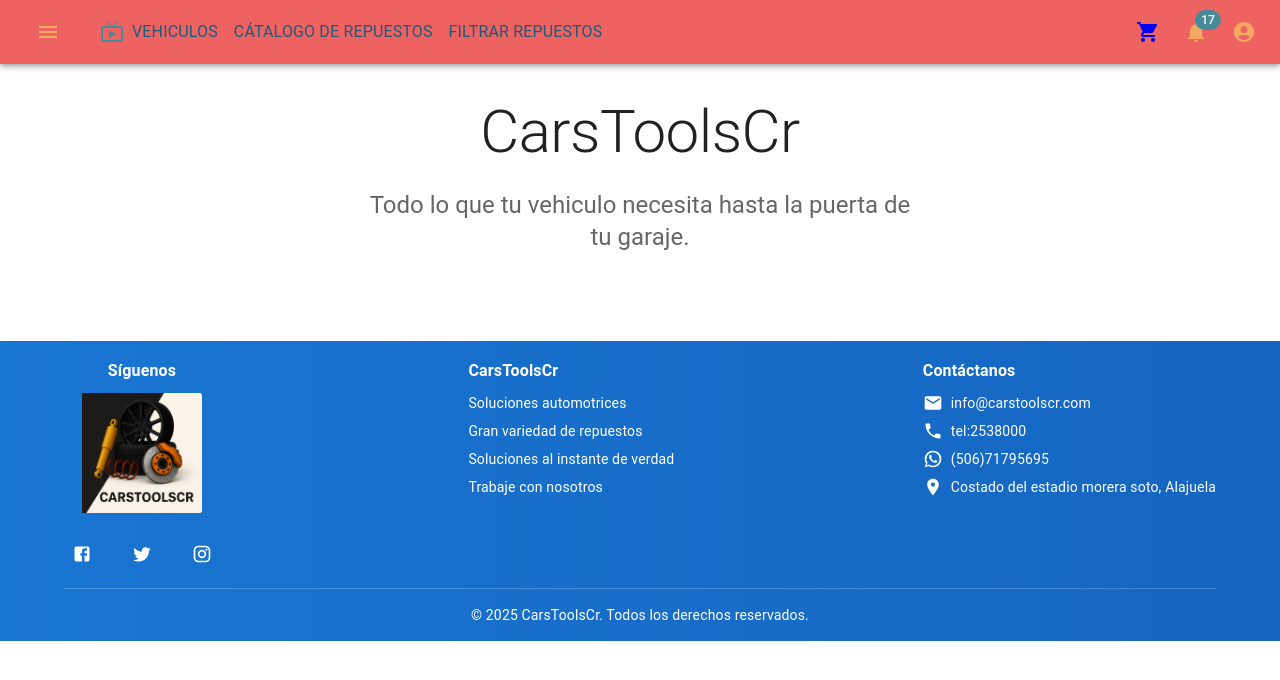
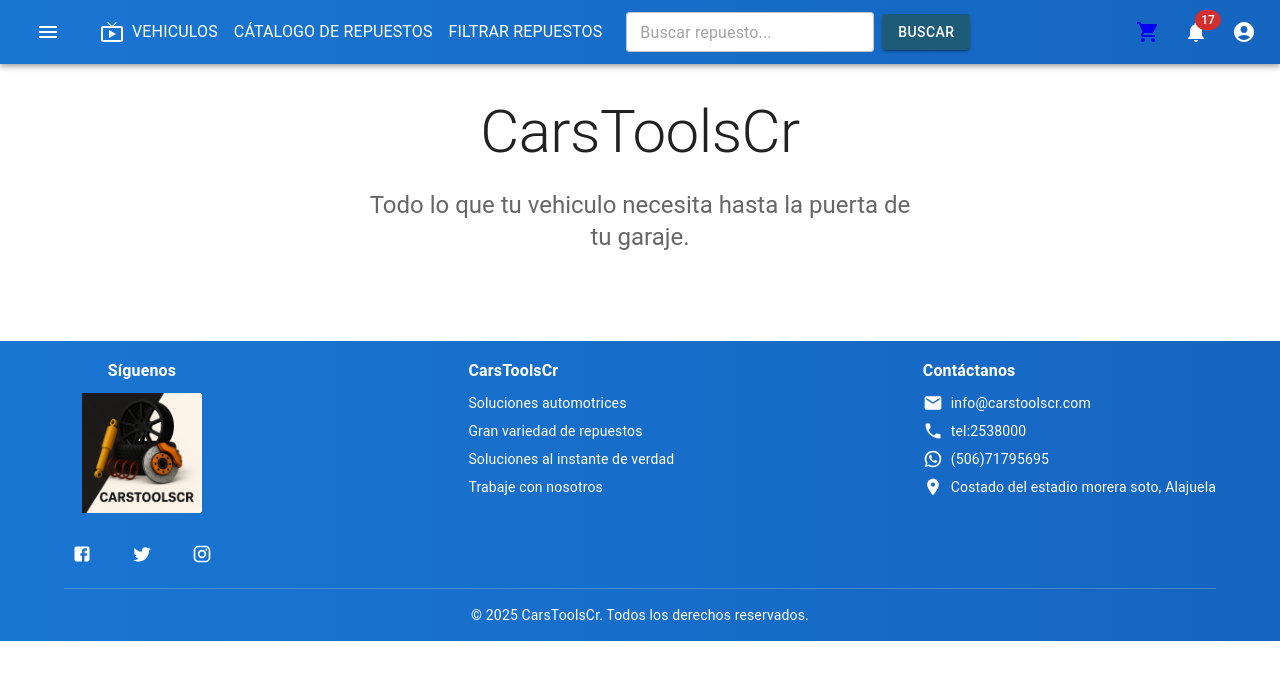
Before and after one commit to MZJeey/CarsToolsCr, a React (Vite) app in the folder appShopTools/: page / in a window 1280 px wide. Shown: the top 680 px of the page. Built offline with nearby package versions, Linux system fonts and the light colour scheme.

Commit message:
Se actualizo el header

```diff
--- a/appShopTools/index.html
+++ b/appShopTools/index.html
@@ -4,7 +4,7 @@
     <meta charset="UTF-8" />
 
     <meta name="viewport" content="width=device-width, initial-scale=1.0" />
-    <link rel="icon" href="public/logoCarsTools.jpg" />
+    <link rel="icon" href="/logoCarsTools.jpg" />
     <title>CarsToolsCr</title>
   </head>
   <body>
--- a/appShopTools/src/components/Layout/Header.jsx
+++ b/appShopTools/src/components/Layout/Header.jsx
@@ -1,196 +1,176 @@
 import { useContext, useEffect, useState } from "react";
-import AppBar from "@mui/material/AppBar";
-import Box from "@mui/material/Box";
-import Toolbar from "@mui/material/Toolbar";
-import Typography from "@mui/material/Typography";
-import Button from "@mui/material/Button";
-import IconButton from "@mui/material/IconButton";
+import {
+  AppBar,
+  Box,
+  Toolbar,
+  Typography,
+  Button,
+  IconButton,
+  Menu,
+  MenuItem,
+  Badge,
+  Tooltip,
+  TextField,
+} from "@mui/material";
 import MenuIcon from "@mui/icons-material/Menu";
-import { Menu, MenuItem } from "@mui/material";
-import { Link } from "react-router-dom";
-import Badge from "@mui/material/Badge";
 import ShoppingCartIcon from "@mui/icons-material/ShoppingCart";
 import AccountCircle from "@mui/icons-material/AccountCircle";
 import NotificationsIcon from "@mui/icons-material/Notifications";
 import MoreIcon from "@mui/icons-material/MoreVert";
 import LiveTvIcon from "@mui/icons-material/LiveTv";
-import Tooltip from "@mui/material/Tooltip";
+import { Link, useNavigate } from "react-router-dom";
 import { useCart } from "../../hooks/useCart";
 import { UserContext } from "../../context/UserContext";
 
 export default function Header() {
-  //Obtener usuario
-  const {user, decodeToken,autorize}= useContext(UserContext)
-  const [userData,setUserData]=useState(decodeToken())
-  useEffect(()=>{setUserData(decodeToken())},[user])
+  const { user, decodeToken, autorize } = useContext(UserContext);
+  const [userData, setUserData] = useState(decodeToken());
 
-  const {cart, getCountItems}=useCart()
-  //Gestión menu usuario
+  useEffect(() => {
+    setUserData(decodeToken());
+  }, [user]);
+
+  const { cart, getCountItems } = useCart();
+  const navigate = useNavigate();
+
   const [anchorElUser, setAnchorEl] = useState(null);
-  //Gestión menu opciones
   const [mobileOpcionesAnchorEl, setMobileMoreAnchorEl] = useState(null);
-  //Booleano Menu opciones responsivo
+  const [anchorElPrincipal, setAnchorElPrincipal] = useState(null);
+
   const isMobileOpcionesMenuOpen = Boolean(mobileOpcionesAnchorEl);
-  //Gestión menu principal
-  const [anchorElPrincipal, setAnchorElPrincipal] = useState(null);
-  //Abierto menu usuario
-  const handleUserMenuOpen = (event) => {
-    setAnchorEl(event.currentTarget);
-  };
-  //Cerrado menu usuario
+
+  const handleUserMenuOpen = (event) => setAnchorEl(event.currentTarget);
   const handleUserMenuClose = () => {
     setAnchorEl(null);
     handleOpcionesMenuClose();
   };
-  //Abierto menu principal
-  const handleOpenPrincipalMenu = (event) => {
+  const handleOpenPrincipalMenu = (event) =>
     setAnchorElPrincipal(event.currentTarget);
+  const handleClosePrincipalMenu = () => setAnchorElPrincipal(null);
+  const handleOpcionesMenuOpen = (event) =>
+    setMobileMoreAnchorEl(event.currentTarget);
+  const handleOpcionesMenuClose = () => setMobileMoreAnchorEl(null);
+
+  const [searchQuery, setSearchQuery] = useState("");
+
+  const handleSearch = () => {
+    if (searchQuery.trim()) {
+      navigate(`/search?query=${encodeURIComponent(searchQuery)}`);
+    }
   };
-  //Cerrado menu principal
-  const handleClosePrincipalMenu = () => {
-    setAnchorElPrincipal(null);
-  };
-  //Abierto menu opciones
-  const handleOpcionesMenuOpen = (event) => {
-    setMobileMoreAnchorEl(event.currentTarget);
-  };
-  //Cerrado menu opciones
-  const handleOpcionesMenuClose = () => {
-    setMobileMoreAnchorEl(null);
-  };
-  //Lista enlaces menu usuario
+
   const userItems = [
     { name: "Login", link: "/user/login", login: false },
     { name: "Registrarse", link: "/user/create", login: false },
     { name: "Logout", link: "/user/logout", login: true },
   ];
-  //Lista enlaces menu principal
+
   const navItems = [
-    { name: "Vehiculos", link: "/movie",roles:null },
-    { name: "Cátalogo de Repuestos", link: "/catalog-movies/", roles:null },
-    { name: "Filtrar Repuestos", link: "/movie/filter", roles:null },
-    { name: "Mantenimiento Vehiculos", link: "/movie-table/", roles:['Administrador'] },
+    { name: "Vehiculos", link: "/movie", roles: null },
+    { name: "Cátalogo de Repuestos", link: "/catalog-movies/", roles: null },
+    { name: "Filtrar Repuestos", link: "/movie/filter", roles: null },
+    {
+      name: "Mantenimiento Vehiculos",
+      link: "/movie-table/",
+      roles: ["Administrador"],
+    },
   ];
-  //Identificador menu principal
+
   const menuIdPrincipal = "menu-appbar";
-  //Menu Principal
+
   const menuPrincipal = (
     <Box sx={{ display: { xs: "none", sm: "block" } }}>
-      {navItems &&
-        navItems.map((item, index) => {
-          //if(autorize(requiredRoles:['Administrador']))
-        if(userData && item.roles){
-          //Verificar rol
-          if(autorize({requiredRoles:item.roles})){
-            //Rutas con restricción
-            return (<Button
+      {navItems.map((item, index) => {
+        if (userData && item.roles) {
+          if (autorize({ requiredRoles: item.roles })) {
+            return (
+              <Button
                 key={index}
                 component={Link}
                 to={item.link}
-              color="secondary"
+                sx={{ color: "white" }}
               >
                 <Typography textAlign="center">{item.name}</Typography>
-            </Button>)
+              </Button>
+            );
           }
-        }else{
-          if(item.roles==null){
-            //Rutas sin restricción
-            return (<Button
+        } else if (item.roles == null) {
+          return (
+            <Button
               key={index}
               component={Link}
               to={item.link}
-              color="secondary"
+              sx={{ color: "white" }}
             >
               <Typography textAlign="center">{item.name}</Typography>
-            </Button>)
+            </Button>
+          );
         }
-        }
-
-
-
+        return null;
       })}
     </Box>
   );
-  //Menu Principal responsivo
+
   const menuPrincipalMobile = navItems.map((page, index) => (
     <MenuItem key={index} component={Link} to={page.link}>
-      <Typography sx={{ textAlign: "center" }}>{page.name}</Typography>
+      <Typography textAlign="center">{page.name}</Typography>
     </MenuItem>
   ));
-  //Identificador menu usuario
+
   const userMenuId = "user-menu";
-  //Menu Usuario
+
   const userMenu = (
     <Box sx={{ flexGrow: 0 }}>
       <IconButton
         size="large"
         edge="end"
-        aria-label="account of current user"
-        aria-controls={userMenuId}
-        aria-haspopup="true"
         onClick={handleUserMenuOpen}
-        color="inherit"
+        sx={{ color: "white" }}
       >
         <AccountCircle />
       </IconButton>
-
       <Menu
         sx={{ mt: "45px" }}
-        id="menu-appbar"
+        id={userMenuId}
         anchorEl={anchorElUser}
-        anchorOrigin={{
-          vertical: "top",
-          horizontal: "right",
-        }}
-        keepMounted
-        transformOrigin={{
-          vertical: "top",
-          horizontal: "right",
-        }}
+        anchorOrigin={{ vertical: "top", horizontal: "right" }}
+        transformOrigin={{ vertical: "top", horizontal: "right" }}
         open={Boolean(anchorElUser)}
         onClose={handleUserMenuClose}
       >
-        {userData &&(
+        {userData && (
           <MenuItem>
             <Typography variant="subtitle1" gutterBottom>
               {userData?.email}
             </Typography>
           </MenuItem>
         )}
-
-        {userItems.map((setting, index) =>  {
-          //Verificar las opciones del usuario
-          if(setting.login && userData && Object.keys(userData).length >0){
-            return (<MenuItem key={index} component={Link} to={setting.link}>
-              <Typography sx={{ textAlign: 'center' }}>
-                {setting.name}
-              </Typography>
-            </MenuItem>)
-          }else if(!setting.login && Object.keys(userData).length==0){
-            return (<MenuItem key={index} component={Link} to={setting.link}>
-              <Typography sx={{ textAlign: 'center' }}>
-                {setting.name}
-              </Typography>
-            </MenuItem>)
+        {userItems.map((setting, index) => {
+          if (setting.login && userData && Object.keys(userData).length > 0) {
+            return (
+              <MenuItem key={index} component={Link} to={setting.link}>
+                <Typography textAlign="center">{setting.name}</Typography>
+              </MenuItem>
+            );
+          } else if (!setting.login && Object.keys(userData).length === 0) {
+            return (
+              <MenuItem key={index} component={Link} to={setting.link}>
+                <Typography textAlign="center">{setting.name}</Typography>
+              </MenuItem>
+            );
           }
+          return null;
         })}
       </Menu>
     </Box>
   );
-  //Identificador menu opciones
+
   const menuOpcionesId = "badge-menu-mobile";
-  //Menu opciones responsivo
   const menuOpcionesMobile = (
     <Menu
       anchorEl={mobileOpcionesAnchorEl}
-      anchorOrigin={{
-        vertical: "bottom",
-        horizontal: "right",
-      }}
-      transformOrigin={{
-        vertical: "top",
-        horizontal: "right",
-      }}
+      anchorOrigin={{ vertical: "bottom", horizontal: "right" }}
+      transformOrigin={{ vertical: "top", horizontal: "right" }}
       id={menuOpcionesId}
       keepMounted
       open={isMobileOpcionesMenuOpen}
@@ -224,16 +204,14 @@ export default function Header() {
     <Box sx={{ flexGrow: 1 }}>
       <AppBar
         position="static"
-        color="primaryLight"
-        sx={{ backgroundColor: "primaryLight.main" }}
+        sx={{
+          background: "linear-gradient(90deg, #1976d2 0%, #1565c0 100%)",
+        }}
       >
         <Toolbar>
           <IconButton
             size="large"
-            color="inherit"
-            aria-controls={menuIdPrincipal}
-            aria-haspopup="true"
-            sx={{ mr: 2 }}
+            sx={{ color: "white", mr: 2 }}
             onClick={handleOpenPrincipalMenu}
           >
             <MenuIcon />
@@ -241,22 +219,14 @@ export default function Header() {
           <Menu
             id={menuIdPrincipal}
             anchorEl={anchorElPrincipal}
-            anchorOrigin={{
-              vertical: "bottom",
-              horizontal: "left",
-            }}
-            keepMounted
-            transformOrigin={{
-              vertical: "top",
-              horizontal: "left",
-            }}
+            anchorOrigin={{ vertical: "bottom", horizontal: "left" }}
+            transformOrigin={{ vertical: "top", horizontal: "left" }}
             open={Boolean(anchorElPrincipal)}
             onClose={handleClosePrincipalMenu}
             sx={{ display: { xs: "block", md: "none" } }}
           >
             {menuPrincipalMobile}
           </Menu>
-          {/* Enlace página inicio */}
           <Tooltip title="Alquiler peliculas">
             <IconButton
               size="large"
@@ -264,27 +234,56 @@ export default function Header() {
               component="a"
               href="/"
               aria-label="Alquiler peliculas"
-              color="primary"
+              sx={{ color: "white" }}
             >
               <LiveTvIcon />
             </IconButton>
           </Tooltip>
-          {/* Enlace página inicio */}
+
           {menuPrincipal}
+
+          <Box
+            sx={{
+              mx: 2,
+              display: { xs: "none", sm: "flex" },
+              alignItems: "center",
+            }}
+          >
+            <TextField
+              size="small"
+              variant="outlined"
+              placeholder="Buscar repuesto..."
+              value={searchQuery}
+              onChange={(e) => setSearchQuery(e.target.value)}
+              sx={{
+                backgroundColor: "white",
+                borderRadius: 1,
+                mr: 1,
+              }}
+            />
+            <Button
+              variant="contained"
+              color="secondary"
+              onClick={handleSearch}
+            >
+              Buscar
+            </Button>
+          </Box>
+
           <Box sx={{ flexGrow: 1 }} />
           <Box sx={{ display: { xs: "none", md: "flex" } }}>
-            <IconButton size="large" color="inherit">
+            <IconButton size="large" sx={{ color: "white" }}>
               <Badge
                 badgeContent={getCountItems(cart)}
-                color="primary"
+                color="error"
                 component={Link}
                 to="/rental/crear/"
               >
                 <ShoppingCartIcon />
               </Badge>
             </IconButton>
-            <IconButton size="large" color="inherit">
-              <Badge badgeContent={17} color="primary">
+            <IconButton size="large" sx={{ color: "white" }}>
+              <Badge badgeContent={17} color="error">
                 <NotificationsIcon />
               </Badge>
             </IconButton>
@@ -293,11 +292,8 @@ export default function Header() {
           <Box sx={{ display: { xs: "flex", md: "none" } }}>
             <IconButton
               size="large"
-              aria-label="show more"
-              aria-controls={menuOpcionesId}
-              aria-haspopup="true"
               onClick={handleOpcionesMenuOpen}
-              color="inherit"
+              sx={{ color: "white" }}
             >
               <MoreIcon />
             </IconButton>
```
Also changed, not shown: appShopTools/src/components/Client/client.jsx (added, +179 -0 lines). Lines whose indentation alone changed are shown as unchanged.
